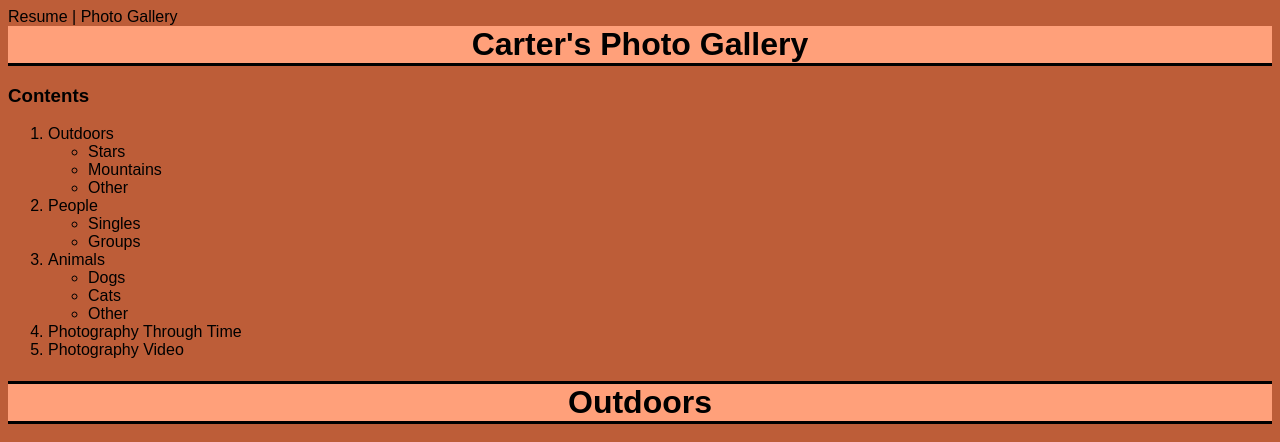
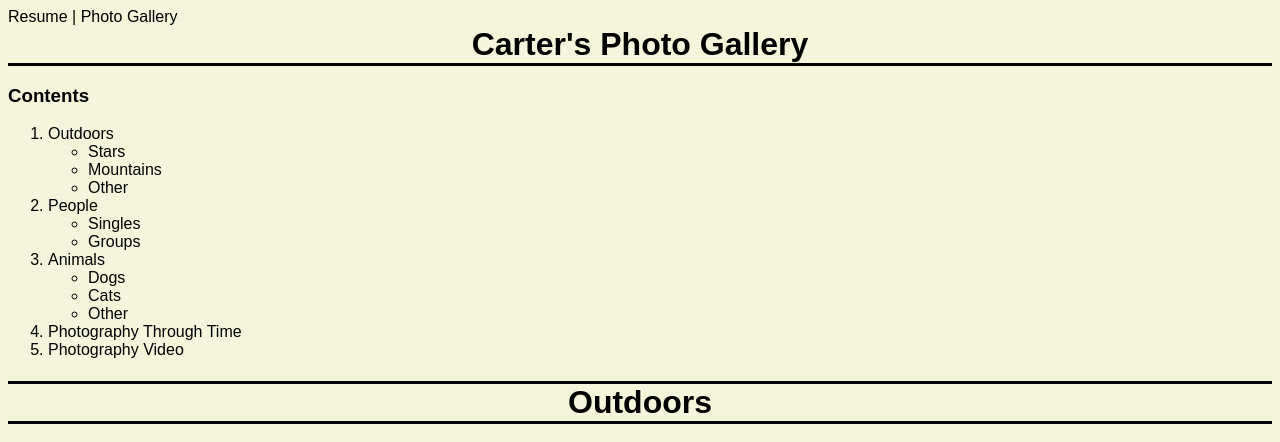
Before and after one commit to carterchytraus/resume, a plain HTML site: page photogallery.html in a window 1280 px wide. Shown: the top 442 px of the page. Drawn offline with Linux system fonts and the light colour scheme; grey boxes are pictures that could not be loaded.

Commit message:
Add files via upload

```diff
--- a/css/photogallery.css
+++ b/css/photogallery.css
@@ -1,6 +1,6 @@
 /* background color and font */
 .common {
-    background-color: #bd5d38;
+    background-color: beige;
     font-family: Arial, Helvetica, sans-serif;
 }
 
@@ -8,7 +8,7 @@
 .title {
     border-bottom: solid black;
     text-align: center;
-    background-color: lightsalmon;
+    /* background-color: #bd4d38; */
     margin: 0;
     font-weight: bold;
 }
@@ -18,7 +18,7 @@
     border-top: solid black;
     border-bottom: solid black;
     text-align: center;
-    background-color: lightsalmon;
+    /* background-color: #bd4d38; */
 }
 /* align photos */
 .photoalign {
```
